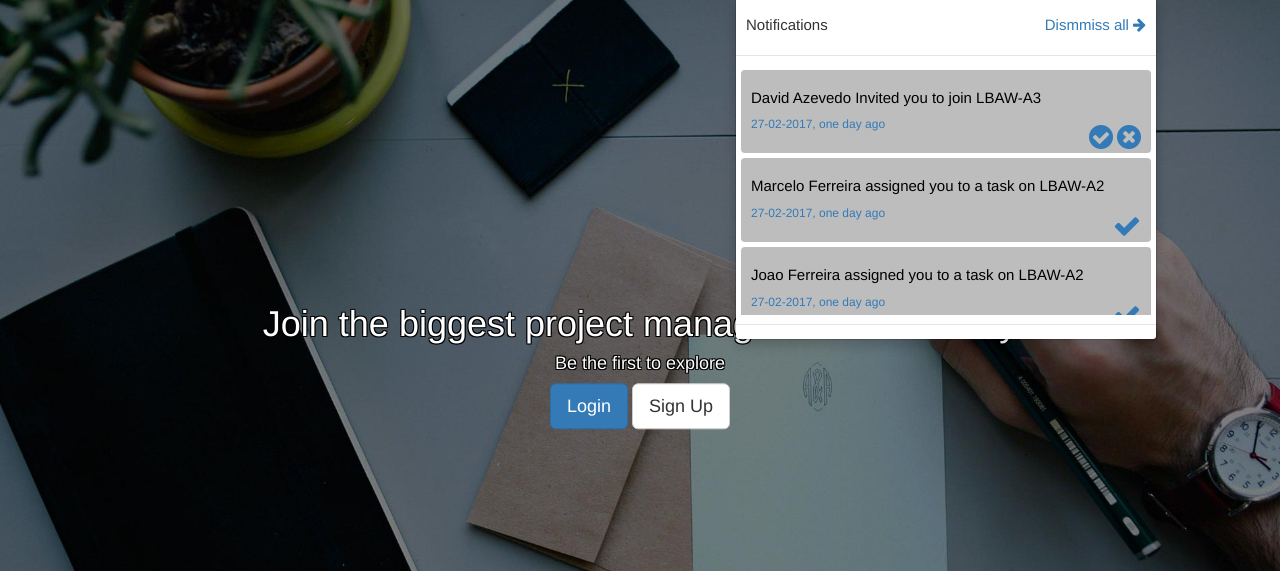
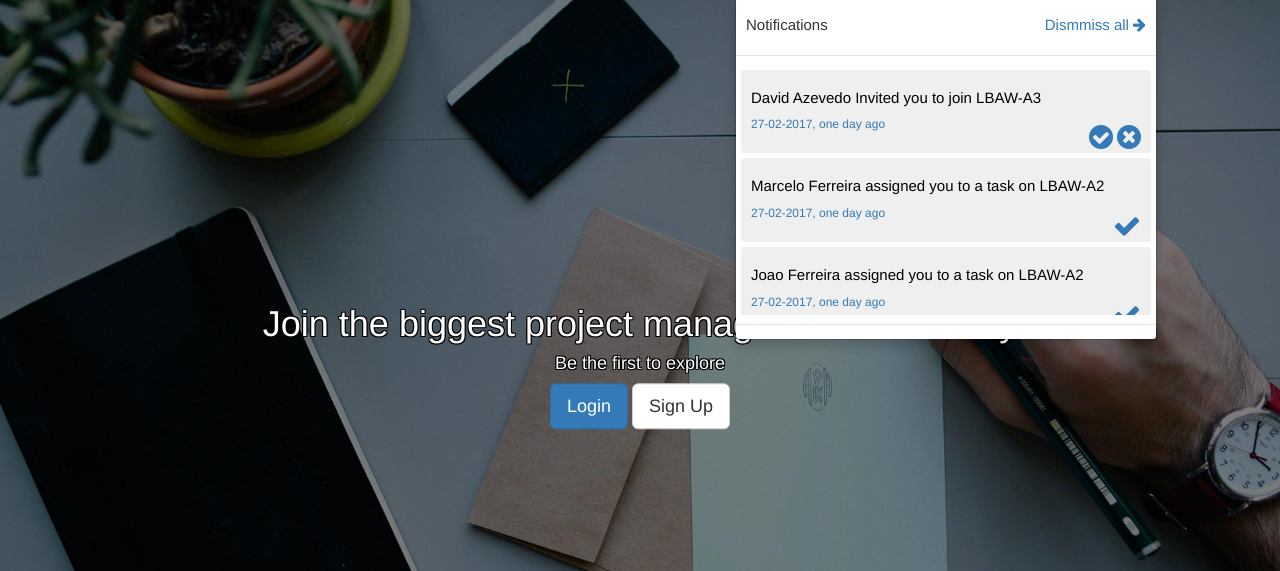
Before and after one commit to PeaceOff/FEUP-LBAW, a PHP site: page /pages/home.php in a window 1280 px wide, after a click that opens the changed part. Shown: the part 53-624 px from the top of the page. Run offline with PHP 8.4, Linux system fonts and the light colour scheme; some libraries are stand-ins or nearby versions.

Commit message:
Small Fix

```diff
--- a/css/style.css
+++ b/css/style.css
@@ -84,7 +84,7 @@ li{
 .notification-item {
   padding:10px;
   margin:5px;
-  background:#bdbdbd;
+  background:#efefef;
   border-radius:4px;
 }
 
```
